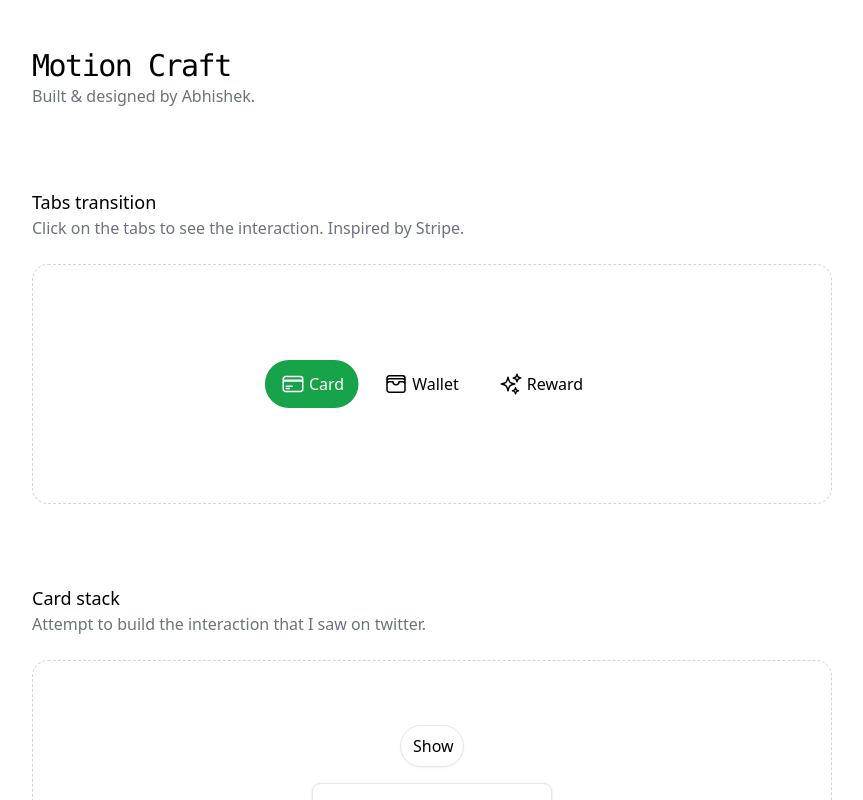
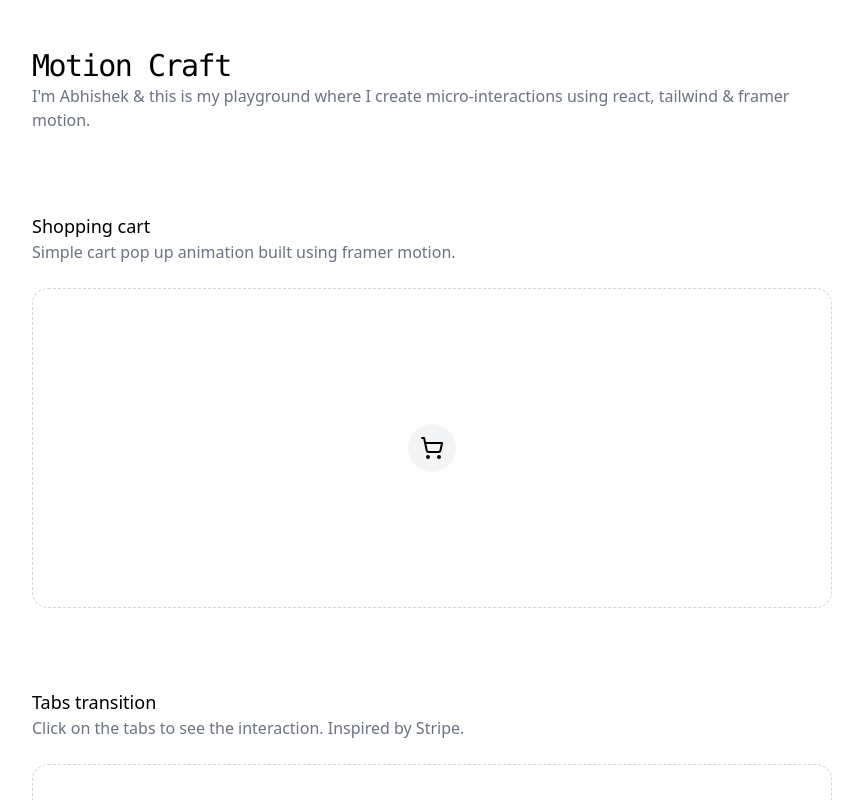
Before and after one commit to casicodes/portfolio, a React (Vite) app: page / in a window 1280 px wide. Shown: the top 800 px of the page, without its empty margins (208-1071 px from the left). Built offline with nearby package versions, Linux system fonts and the light colour scheme.

Commit message:
Add shopping card interaction

```diff
--- a/package.json
+++ b/package.json
@@ -11,6 +11,7 @@
   },
   "dependencies": {
     "framer-motion": "^12.0.0-alpha.0",
+    "lucide-react": "^0.429.0",
     "react": "^18.3.1",
     "react-dom": "^18.3.1"
   },
--- a/src/App.jsx
+++ b/src/App.jsx
@@ -4,11 +4,13 @@ import TabsTransition from "./component/TabsTransition/TabsTransition";
 import ExpandingCard from "./component/ExpandingCard/ExpandingCard";
 import MicroAnimation from "./component/MicroAnimation/MicroAnimation";
 import CardStack from "./component/CardStack/CardStack";
+import ShoppingCart from "./component/ShoppingCart/ShoppingCart";
 
 function App() {
   return (
     <div className="main-wrapper flex flex-col py-8 gap-20 text-left">
       <PageTitle />
+      <ShoppingCart />
       <TabsTransition />
       <CardStack />
       <ExpandingCard />
--- a/src/PageTitle.jsx
+++ b/src/PageTitle.jsx
@@ -5,14 +5,15 @@ function PageTitle() {
         Motion Craft
       </h1>
       <p className="font-light text-gray-500">
-        Built & designed by{" "}
+        I'm{" "}
         <a
           href="https://abhishekkc.framer.website/"
           className="hover:underline"
         >
           Abhishek
-        </a>
-        .
+        </a>{" "}
+        & this is my playground where I create micro-interactions using react,
+        tailwind & framer motion.
       </p>
     </div>
   );
--- a/src/component/CardStack/CardStack.jsx
+++ b/src/component/CardStack/CardStack.jsx
@@ -38,10 +38,13 @@ function CardStack() {
           {activities.map((activity, index) => (
             <motion.div
               key={index}
-              initial={{ opacity: 0, scale: isStacked ? 1 - index * 0.05 : 1 }}
+              initial={{
+                opacity: 0,
+                scale: isStacked ? 1 - index * 0.05 : 1,
+                zIndex: isStacked ? activities.length - index : 1,
+              }}
               animate={{
                 opacity: 1,
-                zIndex: isStacked ? activities.length - index : 1,
                 scale: isStacked ? 1 - index * 0.05 : 1,
                 marginBottom: isStacked ? "-80px" : "0px",
               }}
@@ -49,10 +52,9 @@ function CardStack() {
                 type: "spring",
                 duration: 0.2,
                 stiffness: 300,
-                damping: 18,
+                damping: 20,
               }}
               className="flex flex-row border p-3 rounded-lg items-end w-60 justify-between bg-white shadow"
-              // style={{ zIndex: 1 - index }}
             >
               <div>
                 <h5 className="text-lg">{activity.name}</h5>
--- /dev/null
+++ b/src/component/ShoppingCart/ShoppingCart.jsx
@@ -0,0 +1,108 @@
+import React, { useState, useRef, useEffect } from "react";
+import nike1 from "../../assets/nike1.png";
+import nike2 from "../../assets/nike2.jpeg";
+import { motion, AnimatePresence } from "framer-motion";
+import { ShoppingCart, X } from "lucide-react";
+
+const products = [
+  { image: nike1, name: "G.T. Hustle 3", price: "$280" },
+  { image: nike2, name: "Alphafly 3", price: "$390" },
+];
+
+const Playground = () => {
+  const [isOpen, setIsOpen] = useState(false);
+  const containerRef = useRef(null);
+
+  const toggleCart = () => setIsOpen(!isOpen);
+
+  useEffect(() => {
+    const handleClickOutside = (event) => {
+      if (
+        containerRef.current &&
+        !containerRef.current.contains(event.target)
+      ) {
+        setIsOpen(false);
+      }
+    };
+
+    document.addEventListener("mousedown", handleClickOutside);
+    return () => {
+      document.removeEventListener("mousedown", handleClickOutside);
+    };
+  }, []);
+
+  return (
+    <div className="playground flex flex-col gap-6">
+      <div className="playground-desc">
+        <h1 className="text-lg">Shopping cart</h1>
+        <p className="font-light text-gray-500">
+          Simple cart pop up animation built using framer motion.
+        </p>
+      </div>
+      <div className="playground-area rounded-2xl min-h-80 bg-white border-dashed border border-gray-300 gap-4 flex flex-col items-center justify-center">
+        <div ref={containerRef} style={{ position: "relative" }}>
+          <motion.button
+            className="bg-gray-100 mx-auto z-10 relative flex w-12 h-12 rounded-full justify-center items-center"
+            onClick={toggleCart}
+            whileHover={{ scale: 1.1 }}
+            whileTap={{ scale: 0.9 }}
+          >
+            <motion.div layout>
+              {isOpen ? <X size={24} /> : <ShoppingCart size={24} />}
+            </motion.div>
+          </motion.button>
+
+          <AnimatePresence>
+            {isOpen && (
+              <motion.div
+                className="border space-y-3 absolute bg-white rounded-lg p-4 shadow-md shadow-gray-500/20"
+                initial={{ scale: 0.7, opacity: 0, y: 10, x: "-50%" }}
+                animate={{ scale: 1, opacity: 1, y: -5, x: "-50%" }}
+                exit={{ scale: 0.7, opacity: 0, y: 10 }}
+                transition={{
+                  type: "spring",
+                  duration: 0.2,
+                  stiffness: 300,
+                  damping: 20,
+                }}
+                style={{
+                  bottom: "100%",
+                  left: "50%",
+                  transform: "translateX(-50%)",
+                  marginBottom: "10px",
+                  width: "280px",
+                  zIndex: 10,
+                }}
+              >
+                <h3 className="font-semibold mb-4">Cart</h3>
+                <ul className="space-y-3">
+                  {products.map((product) => (
+                    <li
+                      className="flex flex-row gap-2 items-center"
+                      key={product.name}
+                    >
+                      <img
+                        src={`${product.image}`}
+                        className="w-8 rounded"
+                        alt=""
+                      />{" "}
+                      <span className="flex-grow">{product.name}</span>
+                      <span>{product.price}</span>
+                    </li>
+                  ))}
+                </ul>
+                <div className="mt-4 pt-4">
+                  <button className="w-full text-white bg-green-600 rounded-full px-3 py-3 leading-6 shadow-sm border hover:bg-green-700">
+                    Continue to checkout
+                  </button>
+                </div>
+              </motion.div>
+            )}
+          </AnimatePresence>
+        </div>
+      </div>
+    </div>
+  );
+};
+
+export default Playground;
```
Also changed, not shown: 1 other file (tests, documents, lock files or other folders).
